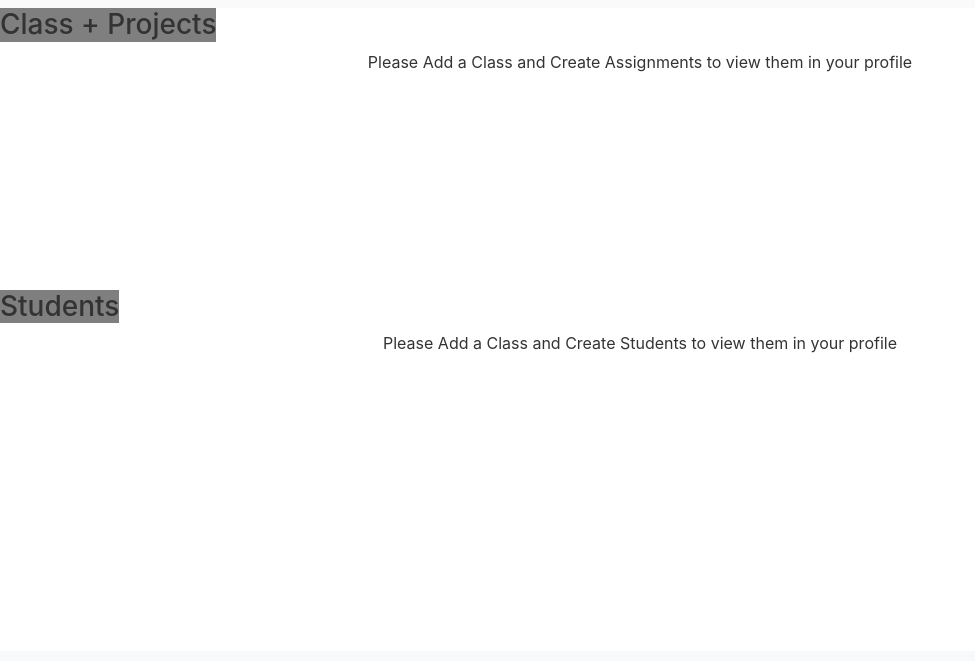
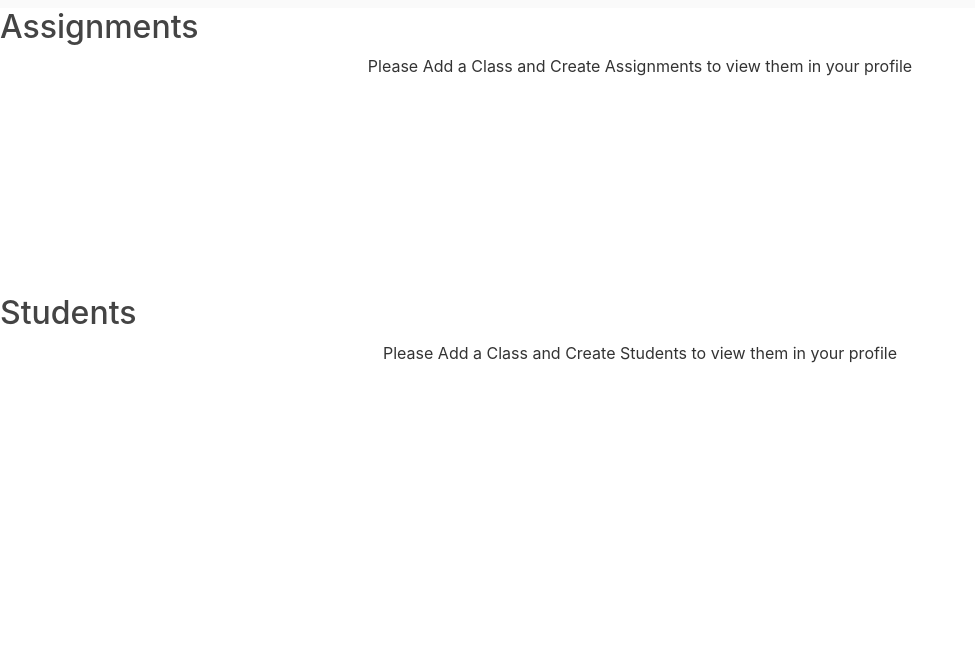
Before and after one commit to GatorIncubator/gatorgrouper, a Django app: page /profile/ in a window 1280 px wide. Shown: the part 194-855 px from the top of the page, without its empty margins (0-975 px from the left). Before the commit the page ends 547 px from the top, so only its background shows below. Run offline with Django 3.2, Linux system fonts and the light colour scheme; the visitor is signed in with stand-in values (Sample User, id 1); data that the repository does not hold is empty; some libraries are stand-ins or nearby versions.

Commit message:
Restore to class container, student container layout Co-authored-by: Alex Korzeniwsky <korzeniwskya@allegheny.edu>

```diff
--- a/gatorgrouper/templates/gatorgrouper/profile.html
+++ b/gatorgrouper/templates/gatorgrouper/profile.html
@@ -3,7 +3,7 @@
 
 <h1>{{user.first_name}}'s Profile</h1>
 <div class="class-header">
-        <h3>Class + Projects</h3>
+  <h2>Assignments</h2>
 </div>
 <div class="class-container">
   {% if all_classes|length > 0 %}
@@ -12,7 +12,7 @@
     <h2>{{ class }}</h2>
     <table>
       <tr>
-          <th>Projects:</th>
+        <th>Assignments:</th>
       </tr>
 
       {% for assignment in all_assignments %}
@@ -24,8 +24,13 @@
       {% endif %}
       {% endfor %}
 
+      <tr>
+        <td>
+          <a href="{% url 'Gatorgrouper-assignments' %}" class="btn btn-danger btn-block">Add Assignment</a>
+        </td>
+      </tr>
     </table>
-      <a href="{% url 'Gatorgrouper-assignments' %}" class="btn btn-danger btn-block">Add Assignment</a>
+
   </div>
   {% endfor %}
   {% else %}
@@ -33,8 +38,9 @@
   {% endif %}
 </div>
 
+
 <div class="student-header">
-        <h3>Students</h3>
+  <h2>Students</h2>
 </div>
 <div class="student-container">
   {% if all_classes|length > 0 %}
@@ -57,8 +63,13 @@
         {% endif %}
         {% endfor %}
 
+        <tr>
+          <td>
+            <a href="{% url 'add-students' %}" class="btn btn-danger btn-block">Add Student</a>
+          </td>
+        </tr>
+
       </table>
-      <a href="{% url 'add-students' %}" class="btn btn-danger btn-block">Add Student</a>
     </div>
   </div>
   {% endfor %}
```
Lines whose indentation alone changed are shown as unchanged.
